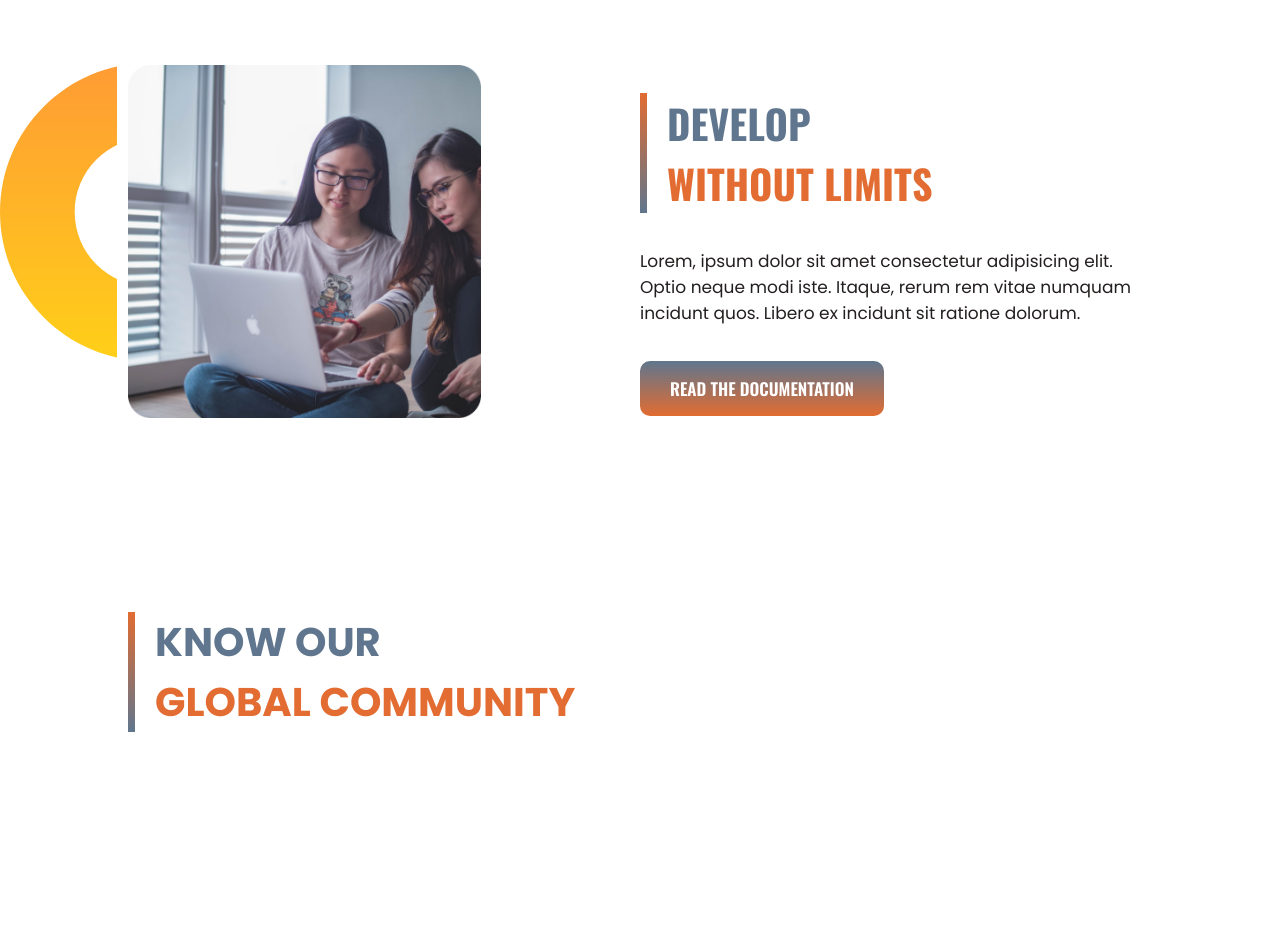
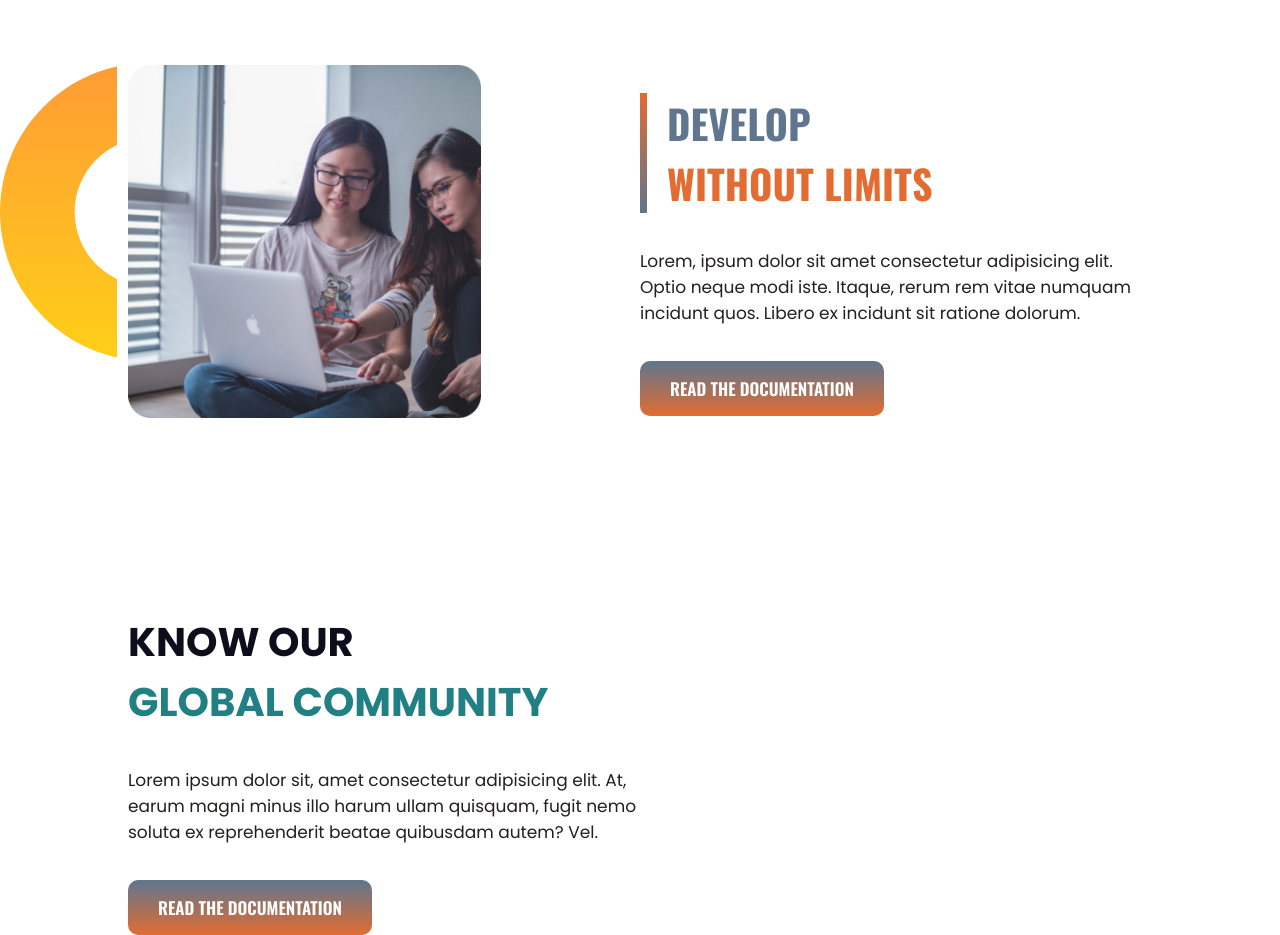
Before and after one commit to arifa-akter/milestone-1-assingment, a plain HTML site: page index.html in a window 1280 px wide. Shown: the part 1306-2241 px from the top of the page. Before the commit the page ends 2038 px from the top, so only its background shows below. Drawn offline with nearby package versions, Linux system fonts and the light colour scheme.

Commit message:
add part-4

```diff
--- a/css/style.css
+++ b/css/style.css
@@ -153,5 +153,10 @@ a {
 /* ============== part-4 ============ */
 .Community h1{
     font-family: 'Poppins', sans-serif;
-
+    border: none;
+    color:rgb(13, 13, 27);
+    padding-left: 0;
 }
+.Community span{
+    color:rgb(32, 128, 131);
+}
--- a/index.html
+++ b/index.html
@@ -77,7 +77,12 @@
                    <div class="common-display-item focuse-text develop-text Community">
                        <h1>Know our
                         <span>Global Community</span></h1>
-
+                      <p>
+                          Lorem ipsum dolor sit, amet consectetur adipisicing elit. At, earum magni minus illo harum ullam quisquam, fugit nemo soluta ex reprehenderit beatae quibusdam autem? Vel.
+                      </p>
+                      <div class="link-button">
+                        <a href="https://www.programming-hero.com/" target="_blank">Read the Documentation</a>
+                    </div>
                    </div>
                    <div class="common-display-item"></div>
                </div>
```
